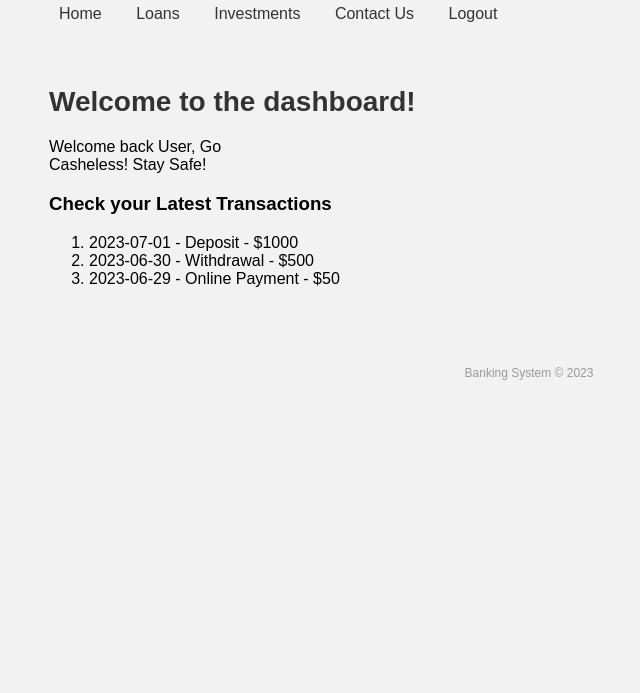
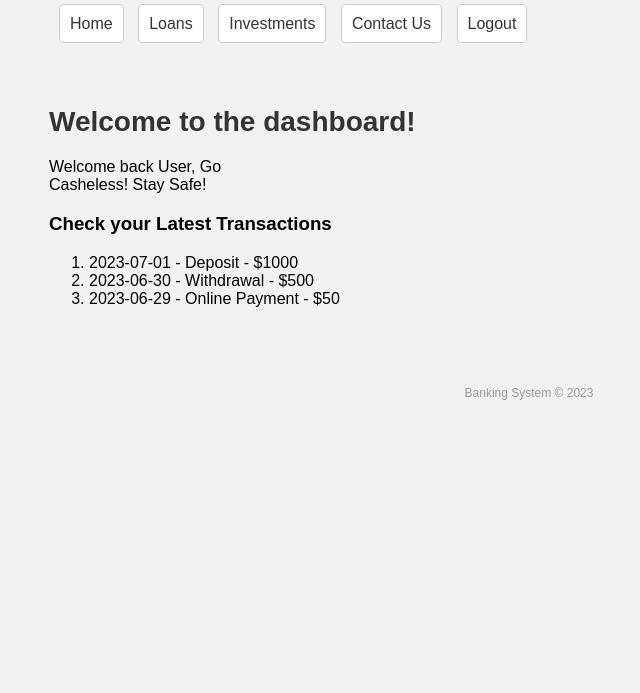
Before and after one commit to RotichKipkoech/DIGITAL-BANK-SYSTEM, a plain HTML site: page dashboard.html in a window 1280 px wide. Shown: the part 107-800 px from the top of the page, without its empty margins (111-751 px from the left). Drawn offline with Linux system fonts and the light colour scheme.

Commit message:
updated the nav bar appearance

```diff
--- a/style.css
+++ b/style.css
@@ -74,6 +74,11 @@ body {
     color: #333;
   }
 
+  nav {
+    background-color: #f2f2f2;
+    padding: 10px;
+  }
+
   nav ul {
     list-style-type: none;
     margin: 0;
@@ -90,12 +95,16 @@ body {
     color: #333;
     padding: 10px;
     transition: color 0.3s ease;
+    background-color: #fff;
+    border: 1px solid #ccc;
+    border-radius: 4px;
   }
 
   nav ul li a:hover {
     color: #555;
+    background-color: #e0e0e0;
+    border-color: #999;
   }
-
   .section-title {
     font-size: 28px;
     margin-bottom: 20px;
```
